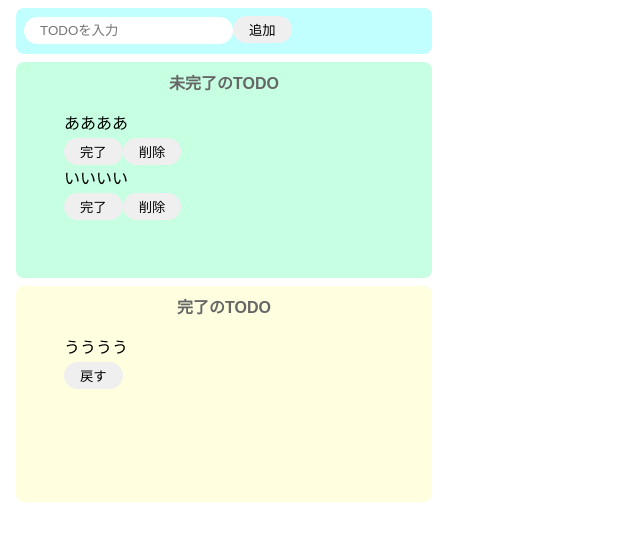
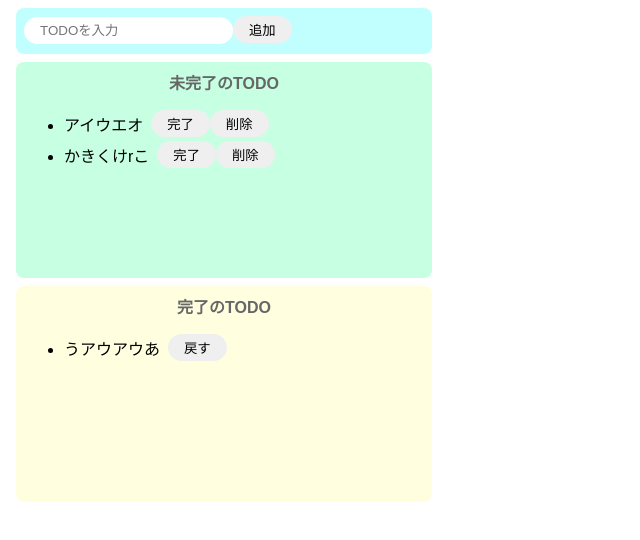
Before and after one commit to ideahy/react-todo-0625-1619, a React (Create React App) app: page / in a window 1280 px wide. Shown: the top 540 px of the page, without its empty margins (0-640 px from the left). Built offline with nearby package versions, Linux system fonts and the light colour scheme.

Commit message:
create onClickDelete

```diff
--- a/src/App.jsx
+++ b/src/App.jsx
@@ -1,34 +1,68 @@
+import { useState } from "react";
 import "./styles.css";
 
 export const App = () => {
+  //入力値ステート(onChangeで変更を検知 → 初期値を変更)
+  const [todoText, setTodoText] = useState("");
+  //未完了ステート
+  const [incompleteTodos, setIncompleteTodos] = useState([
+    "アイウエオ",
+    "かきくけrこ"
+  ]);
+  //完了ステート
+  const [completeTodos, setCompleteTodos] = useState(["うアウアウあ"]);
+  //変更を検知(引数eventの値を入力値ステートに反映)
+  const onChangeTodoText = (event) => setTodoText(event.target.value);
+  //入力値を未完了ステートに反映(ステートに入力値を追加 → mapで表示)
+  const onClickAdd = () => {
+    if (todoText === "") return;
+    const newTodos = [...incompleteTodos, todoText];
+    setIncompleteTodos(newTodos);
+    setTodoText("");
+  };
+  //未完了ステートから削除
+  const onClickDelete = (index) => {
+    const newTodos = [...incompleteTodos];
+    newTodos.splice(index, 1);
+    setIncompleteTodos(newTodos);
+  };
+  //未完了ステートから削除＋完了ステートへ移動
+
   return (
     <>
       <div className="input-area">
-        <input placeholder="TODOを入力" />
-        <button>追加</button>
+        <input
+          placeholder="TODOを入力"
+          value={todoText}
+          onChange={onChangeTodoText}
+        />
+        <button onClick={onClickAdd}>追加</button>
       </div>
       <div className="incomplete-area">
         <p className="title">未完了のTODO</p>
         <ul>
-          <div>
-            <li className="list-row">ああああ</li>
-            <button>完了</button>
-            <button>削除</button>
-          </div>
-          <div>
-            <li className="list-row">いいいい</li>
-            <button>完了</button>
-            <button>削除</button>
-          </div>
+          {incompleteTodos.map((todo, index) => {
+            return (
+              <div key={todo} className="list-row">
+                <li>{todo}</li>
+                <button onClick={() => onClickComplete(index)}>完了</button>
+                <button onClick={() => onClickDelete(index)}>削除</button>
+              </div>
+            );
+          })}
         </ul>
       </div>
       <div className="complete-area">
         <p className="title">完了のTODO</p>
         <ul>
-          <div>
-            <li className="list-row">うううう</li>
-            <button>戻す</button>
-          </div>
+          {completeTodos.map((todo, index) => {
+            return (
+              <div key={todo} className="list-row">
+                <li>{todo}</li>
+                <button>戻す</button>
+              </div>
+            );
+          })}
         </ul>
       </div>
     </>
```
